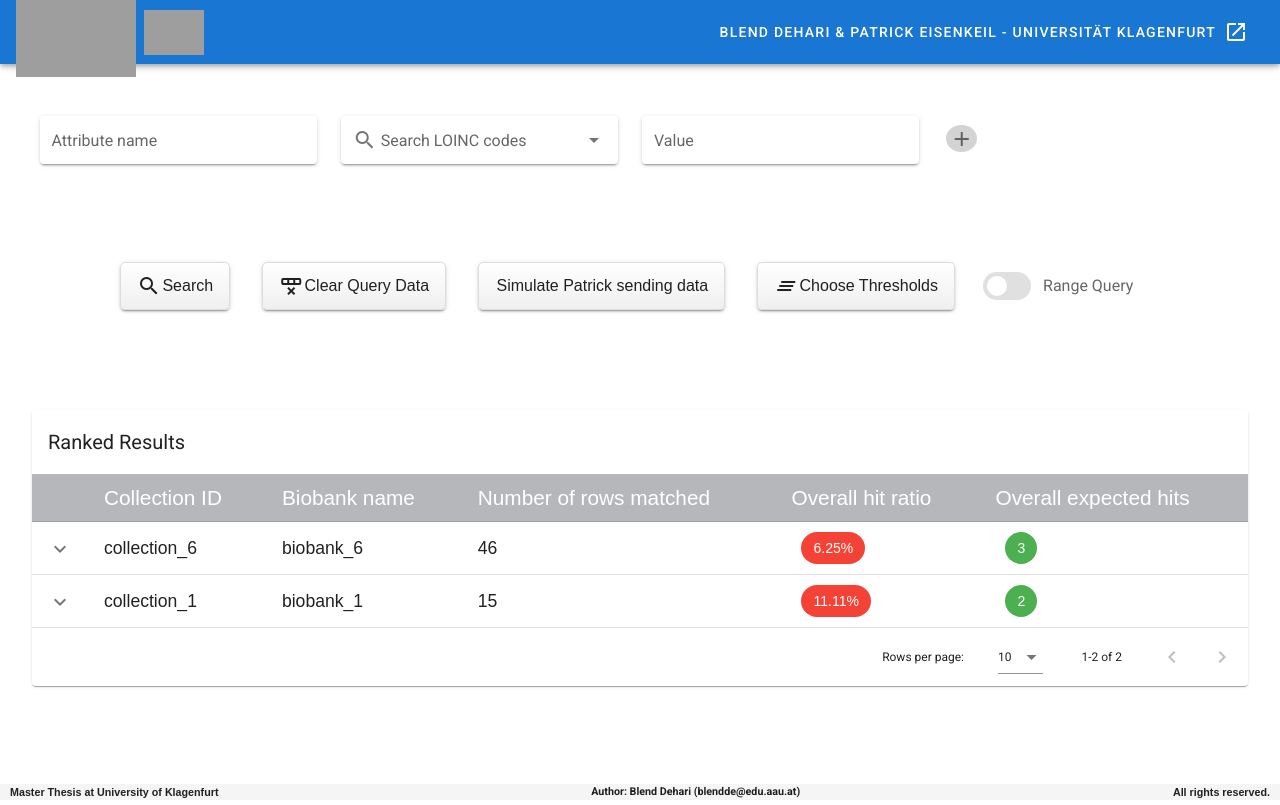
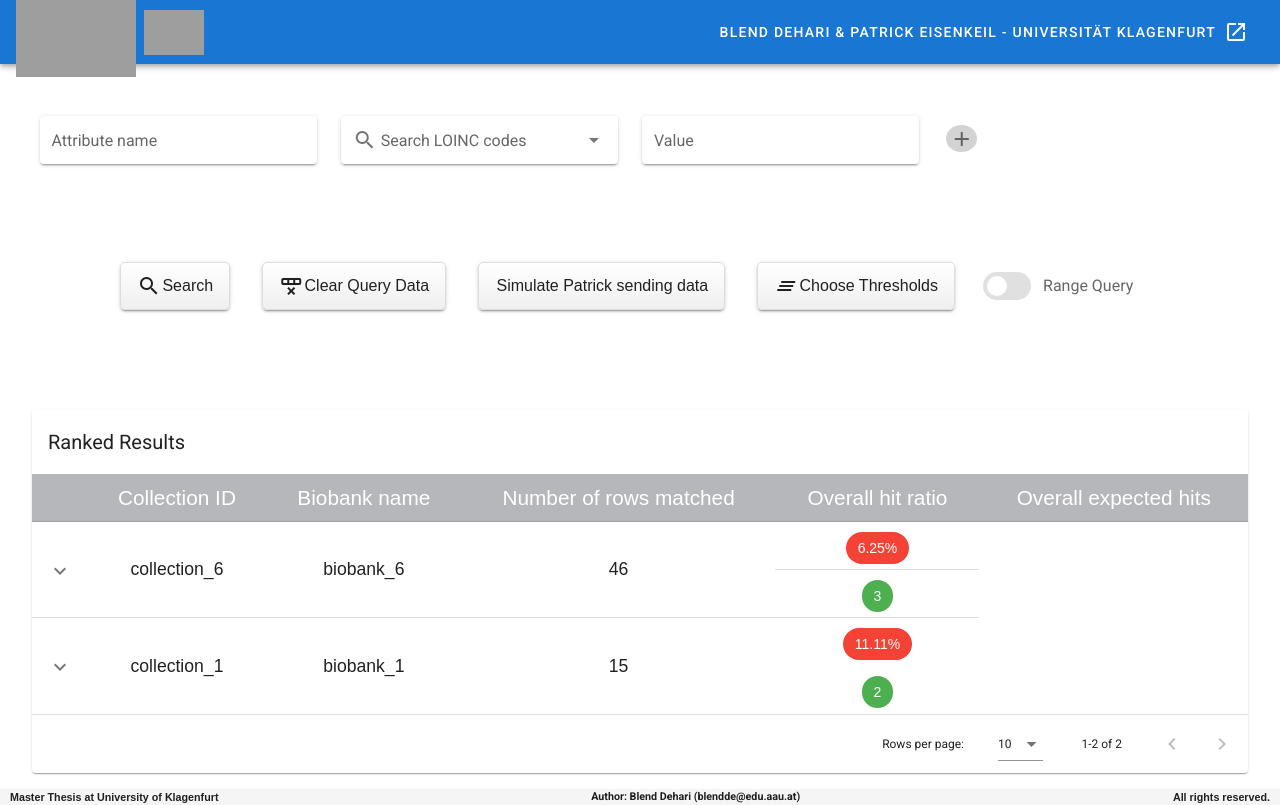
Before and after one commit to blenddehari/Biobanks-Master-Thesis, a Vue app in the folder fronted/: page / in a window 1280 px wide. Built offline with nearby package versions, Linux system fonts and the light colour scheme; grey boxes are pictures that could not be loaded.

Commit message:
styling fixes

```diff
--- a/fronted/src/components/QueryComponent.vue
+++ b/fronted/src/components/QueryComponent.vue
@@ -278,13 +278,13 @@
             disable-sort
         >
 
-        <template #item.overallPercentage="{item}">
-            <td >
-                <v-chip style="margin:10px;" :color="getColor(item.overallPercentage * 100)" dark> {{ parseFloat(item.overallPercentage * 100).toFixed(2) }}% </v-chip>
+        <template #item.overallPercentage="{value}">
+            <td class="d-flex justify-center">
+                <v-chip style="margin:10px;" :color="getColor(value * 100)" dark> {{ parseFloat(value * 100).toFixed(2) }}% </v-chip>
             </td>
         </template>
             <template #item.overallExpectedRows="{item}">
-            <td >
+            <td class="d-flex justify-center" >
                 <v-chip style="margin:10px;" :color="getColorForExpectedHits(item.overallExpectedRows)" dark> {{ Math.round(item.overallExpectedRows) }} </v-chip>
             </td>
         </template>
@@ -510,31 +510,31 @@ export default {
                    {
                       text: 'Collection ID',
                       value: "collectionId",
-                      align: 'left',
+                      align: 'center',
                     //    width: '200',
                   },
                   {
                       text: 'Biobank name',
                       value: "biobankId",
-                      align: 'left',
+                      align: 'center',
                     //    width: '200',
                   },
                   {
                       text: 'Number of rows matched',
                       value: "numberOfRows",
-                      align: 'left',
+                      align: 'center',
                     //   width: '300',
                   },
                 {
                     text: 'Overall hit ratio',
                     value: 'overallPercentage',
-                    align: 'left',
+                    align: 'center',
                     // width: '300',
                 },
                 {
                     text: 'Overall expected hits',
                     value: 'overallExpectedRows',
-                    align: 'left',
+                    align: 'center',
                     // width: '300',
                 },
               ],
```
